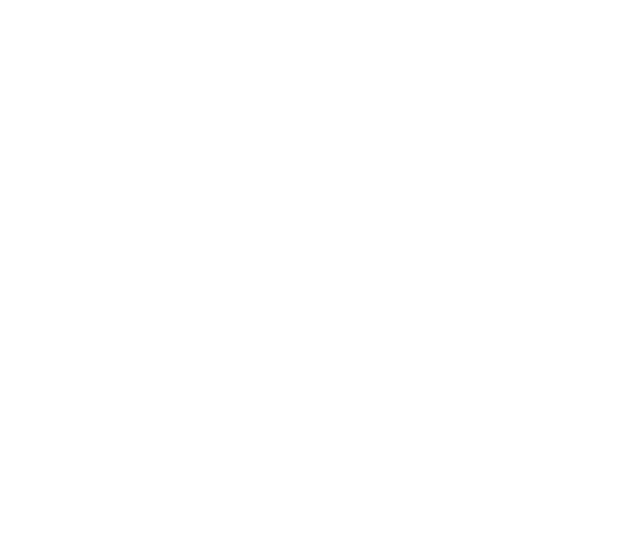
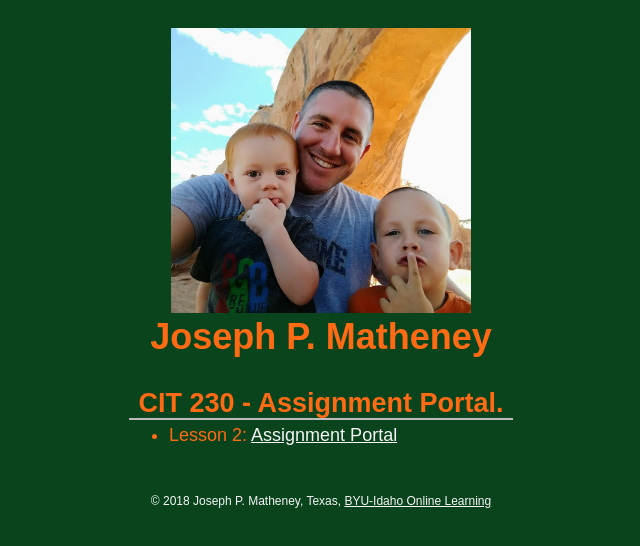
Before and after one commit to jmatheney1/jmatheney1.github.io, a plain HTML site: page index.html in a window 1280 px wide. Shown: the whole page, without its empty margins (319-959 px from the left). Drawn offline with Linux system fonts and the light colour scheme.

Commit message:
Lession 1

```diff
--- a/index.html
+++ b/index.html
@@ -1,19 +1,28 @@
 <!DOCTYPE html>
-<html lang="en-us">
+<html lang="en-US">
   <head>
     <meta charset="utf-8">
     <meta name="viewport" content="width=device-width, initial-scale=1">
-    <title>CIT230 Joseph P. Matheney - A Basic Web Page</title>
-      <meta name="description" content=" ... ">
+    <title>CIT 230 Assignment Protal | Joseph P. Matheney | BYU-Idaho Winter 2018</title>
+      <meta name="description" content="On my CIT 230 assignment portal you will find a portfolio of my work from my online class for BYU-Idaho winter 2018 semester. Assignments are well organized and easy to browse.">
+      <link rel="stylesheet" href="styles/main.css">
   </head>
 <body>
     <header>
+        <img src="images/utah-summer-2017-800-759.jpg" alt="Me and two of my sons at an arch in Utah 2017">
+        <h1>Joseph P. Matheney</h1>
     </header>
     <nav>
+        <!--Place holder for future main menue-->
     </nav>
     <main>
+        <h2>CIT 230 - Assignment Portal.</h2>
+        <ul>
+            <li>Lesson 2: <a href="/index.html">Assignment Portal</a></li>
+        </ul>
     </main>
     <footer>
+        <p>&copy; 2018 Joseph P. Matheney, Texas, <a href="http://www.byui.edu/online">BYU-Idaho Online Learning</a> </p>
     </footer>
 </body>
 </html>
--- /dev/null
+++ b/styles/main.css
@@ -0,0 +1,44 @@
+/* CIT 230 - Assignment Portal CSS Template */
+* { margin: 0; box-sizing: border-box; }
+
+body {
+    font-size: 18px;
+    line-height: 30px;
+    font-family: Ubuntu, sans-serif;
+    background-color: #09441d;
+    color: #ff6a14;
+}
+
+h1 {
+    font-size: 2.xrem;
+    color: #ff6a14;
+}
+
+h2 {
+    font-size: 1.5.xrem;
+    text-align: center;
+    border-bottom: 2px solid #bbb;
+}
+
+header, main, footer  {
+    margin: 1.25rem auto;
+    padding: .5rem;
+    max-width: 400px;
+
+}
+
+header, footer, a {
+    text-align: center;
+    background-color: #09441d;
+    color: whitesmoke;
+}
+
+header img {
+    width: 300px;
+    height: auto;
+    float: center;
+}
+
+footer {
+    font-size: 12px;
+}
```
Also changed, not shown: images/joseph-wintercamp.jpg (deleted), images/utah-summer-2017-800-759.jpg (added).
